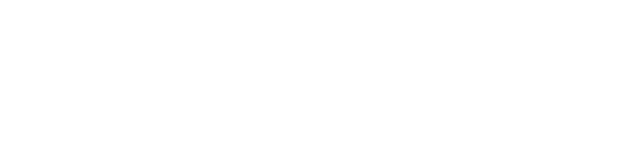
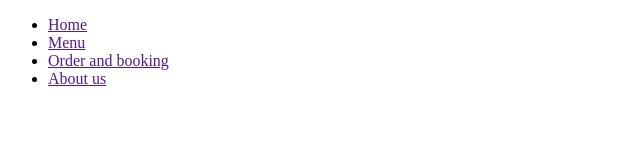
Before and after one commit to DanielDuy/CoffeeHouse.github.io, a plain HTML site: page index.html in a window 1280 px wide. Shown: the whole page, without its empty margins (0-640 px from the left). Drawn offline with Linux system fonts and the light colour scheme.

Commit message:
Update index.html

```diff
--- a/index.html
+++ b/index.html
@@ -7,11 +7,20 @@
     <link rel="stylesheet" href="style.css">
 </head>
 <body>
-    <nav>
+    <header>
+        <nav>
+            <ul>
+                <li><a href="">Home</a></li>
+                <li><a href="">Menu</a></li>
+                <li><a href="">Order and booking</a></li>
+                <li><a href="">About us</a></li>
+            </ul>
+        </nav>
+    </header>
+    <main>
+        <section>
 
-    </nav>
-    <main>
-
+        </section>
     </main>
     <footer>
 
```
